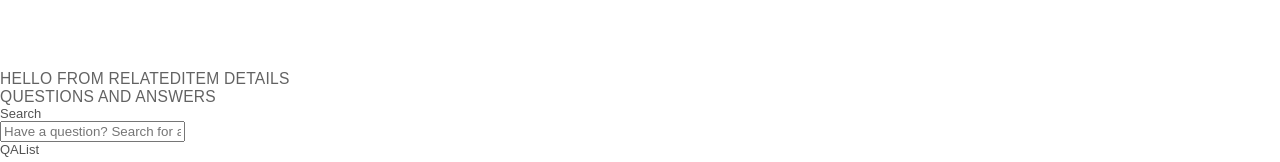
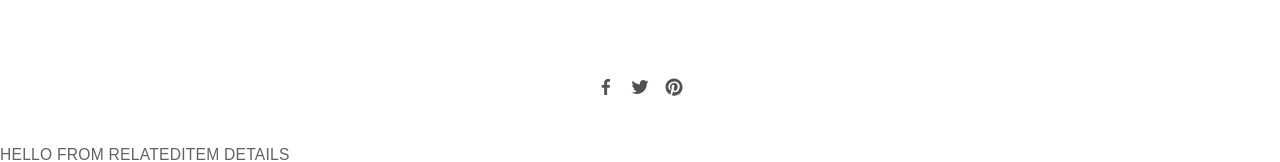
Before and after one commit to Quidditch-Queue-Handlers/FEC-Project-Atelier, a React (Create React App) app in the folder client/: page / in a window 1280 px wide. Shown: the part 712-874 px from the top of the page. Built offline with nearby package versions, Linux system fonts and the light colour scheme; no server answers; the HTML template or start-up script is replaced by a standard one.

Commit message:
display share buttons

```diff
--- /dev/null
+++ b/client/src/components/ProductDetails/SocialShare/SocialIcons.jsx
@@ -0,0 +1,22 @@
+import React from 'react';
+
+const paths = {
+  Pinterest: 'M32,16c-8.8,0-16,7.2-16,16c0,6.6,3.9,12.2,9.6,14.7c0-1.1,0-2.5,0.3-3.7 c0.3-1.3,2.1-8.7,2.1-8.7s-0.5-1-0.5-2.5c0-2.4,1.4-4.1,3.1-4.1c1.5,0,2.2,1.1,2.2,2.4c0,1.5-0.9,3.7-1.4,5.7 c-0.4,1.7,0.9,3.1,2.5,3.1c3,0,5.1-3.9,5.1-8.5c0-3.5-2.4-6.1-6.7-6.1c-4.9,0-7.9,3.6-7.9,7.7c0,1.4,0.4,2.4,1.1,3.1 c0.3,0.3,0.3,0.5,0.2,0.9c-0.1,0.3-0.3,1-0.3,1.3c-0.1,0.4-0.4,0.6-0.8,0.4c-2.2-0.9-3.3-3.4-3.3-6.1c0-4.5,3.8-10,11.4-10 c6.1,0,10.1,4.4,10.1,9.2c0,6.3-3.5,11-8.6,11c-1.7,0-3.4-0.9-3.9-2c0,0-0.9,3.7-1.1,4.4c-0.3,1.2-1,2.5-1.6,3.4 c1.4,0.4,3,0.7,4.5,0.7c8.8,0,16-7.2,16-16C48,23.2,40.8,16,32,16z',
+  Facebook: 'M34.1,47V33.3h4.6l0.7-5.3h-5.3v-3.4c0-1.5,0.4-2.6,2.6-2.6l2.8,0v-4.8c-0.5-0.1-2.2-0.2-4.1-0.2 c-4.1,0-6.9,2.5-6.9,7V28H24v5.3h4.6V47H34.1z',
+  Twitter: 'M48,22.1c-1.2,0.5-2.4,0.9-3.8,1c1.4-0.8,2.4-2.1,2.9-3.6c-1.3,0.8-2.7,1.3-4.2,1.6 C41.7,19.8,40,19,38.2,19c-3.6,0-6.6,2.9-6.6,6.6c0,0.5,0.1,1,0.2,1.5c-5.5-0.3-10.3-2.9-13.5-6.9c-0.6,1-0.9,2.1-0.9,3.3 c0,2.3,1.2,4.3,2.9,5.5c-1.1,0-2.1-0.3-3-0.8c0,0,0,0.1,0,0.1c0,3.2,2.3,5.8,5.3,6.4c-0.6,0.1-1.1,0.2-1.7,0.2c-0.4,0-0.8,0-1.2-0.1 c0.8,2.6,3.3,4.5,6.1,4.6c-2.2,1.8-5.1,2.8-8.2,2.8c-0.5,0-1.1,0-1.6-0.1c2.9,1.9,6.4,2.9,10.1,2.9c12.1,0,18.7-10,18.7-18.7 c0-0.3,0-0.6,0-0.8C46,24.5,47.1,23.4,48,22.1z'
+}
+
+const SocialIcons = ({size = 64, icon = 'Pinterest'}) => (
+  <svg
+    viewBox="0 0 64 64"
+    width={size}
+    height={size}
+  >
+    <path
+      d={paths[icon]}
+      style={{ fill: 'currentColor'}}
+    />
+  </svg>
+);
+
+export default SocialIcons;
--- /dev/null
+++ b/client/src/components/ProductDetails/SocialShare/index.jsx
@@ -0,0 +1,40 @@
+import React from 'react';
+import SocialIcons from './SocialIcons';
+
+const shareOptions = [
+  {
+    network: 'Facebook',
+    shareUrl: (resource) =>  `https://www.facebook.com/sharer/sharer.php?u=${encodeURIComponent(resource)}`
+  },
+  {
+    network: 'Twitter',
+    shareUrl: (resource) => `https://twitter.com/intent/tweet?url=${encodeURIComponent(resource)}`
+  },
+  {
+    network: 'Pinterest',
+    shareUrl: (resource) => `https://www.pinterest.com/pin/create/button/?url=${encodeURIComponent(resource)}`
+  },
+
+]
+
+const SocialShare = () => {
+  return (
+    <div>
+      {shareOptions.map(network => (
+        <button
+          key={network.network}
+          onClick={() => {
+            const shareLink = network.shareUrl(window.location);
+            window.open(shareLink);
+          }}
+          className='pd-share-button'
+        >
+          <SocialIcons size={34} icon={network.network}/>
+        </button>
+
+      ))}
+    </div>
+  )
+}
+
+export default SocialShare;
--- a/client/src/components/ProductDetails/index.jsx
+++ b/client/src/components/ProductDetails/index.jsx
@@ -4,6 +4,7 @@ import ProductGallery from './ProductGallery';
 import ProductStyleSelector from './ProductStyleSelector';
 import ProductCartActions from './ProductCartActions';
 import ProductInfo from './ProductInfo';
+import SocialShare from './SocialShare';
 
 const ProductDetails = ({ productId }) => {
 
@@ -41,12 +42,16 @@ const ProductDetails = ({ productId }) => {
             <h1>{productInfo?.name}</h1>
             <h2>${selectedStyle?.original_price}</h2>
           </div>
-
           <ProductStyleSelector selectedStyle={selectedStyle} setSelectedStyle={setSelectedStyle} productStyles={productStyles} />
           <ProductCartActions selectedStyle={selectedStyle} />
         </div>
       </div>
       <ProductInfo info={productInfo} />
+      <div
+        className='pd-share-container'
+      >
+        <SocialShare />
+      </div>
     </div>
   );
 }
--- a/client/src/global.css
+++ b/client/src/global.css
@@ -358,6 +358,18 @@ TODO: override default styles
   transform: translateY(-50%) rotate(90deg);
 }
 
+.pd-share-button {
+  border: none;
+  padding: 0;
+}
+
+.pd-share-container {
+  display: flex;
+  justify-content: center;
+  justify-items: center;
+  margin-bottom: 3rem;
+}
+
 .ri-container {
 
 }
```
